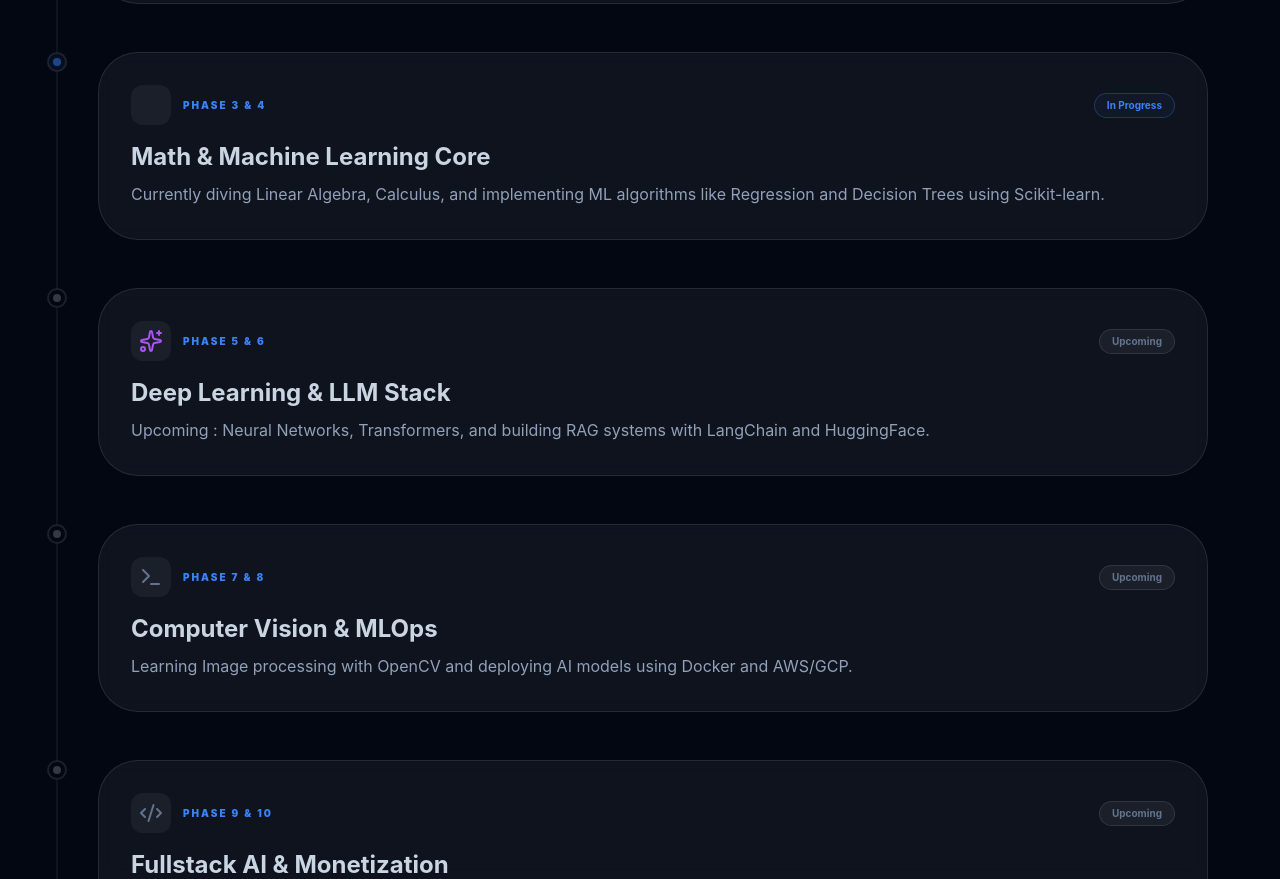
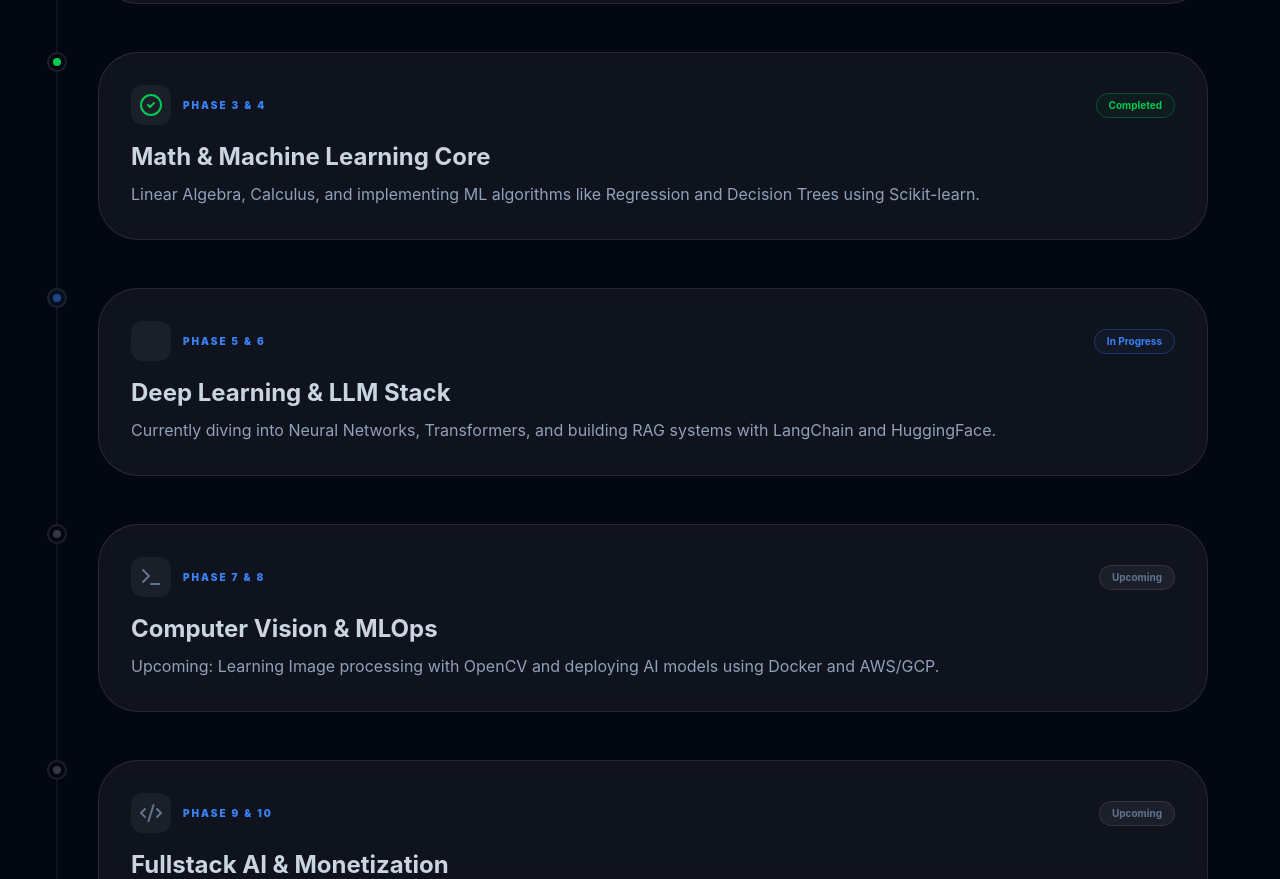
Before and after one commit to Dhanuwa856/modern-react-portfolio, a React (Vite) app: page / in a window 1280 px wide. Shown: the part 5332-6211 px from the top of the page. Built offline with nearby package versions, Linux system fonts and the light colour scheme; no server answers; the database is empty.

Commit message:
fix: Update roadmapData statuses and descriptions for accuracy

```diff
--- a/src/components/AIRoadmap.jsx
+++ b/src/components/AIRoadmap.jsx
@@ -19,22 +19,21 @@ const roadmapData = [
   {
     stage: "PHASE 3 & 4",
     title: "Math & Machine Learning Core",
-    desc: "Currently diving Linear Algebra, Calculus, and implementing ML algorithms like Regression and Decision Trees using Scikit-learn.",
-    status: "In Progress",
-        icon: <CircleDot className="text-accent-blue animate-ping" />
-
+    desc: "Linear Algebra, Calculus, and implementing ML algorithms like Regression and Decision Trees using Scikit-learn.",
+    status: "Completed",
+    icon: <CheckCircle2 className="text-green-500" />
   },
   {
     stage: "PHASE 5 & 6",
     title: "Deep Learning & LLM Stack",
-    desc: "Upcoming : Neural Networks, Transformers, and building RAG systems with LangChain and HuggingFace.",
-    status: "Upcoming",
-    icon: <Sparkles className="text-accent-purple" />
+    desc: "Currently diving into Neural Networks, Transformers, and building RAG systems with LangChain and HuggingFace.",
+    status: "In Progress",
+    icon: <CircleDot className="text-accent-blue animate-ping" />
   },
   {
     stage: "PHASE 7 & 8",
     title: "Computer Vision & MLOps",
-    desc: "Learning Image processing with OpenCV and deploying AI models using Docker and AWS/GCP.",
+    desc: "Upcoming: Learning Image processing with OpenCV and deploying AI models using Docker and AWS/GCP.",
     status: "Upcoming",
     icon: <Terminal className="text-slate-500" />
   },
```
